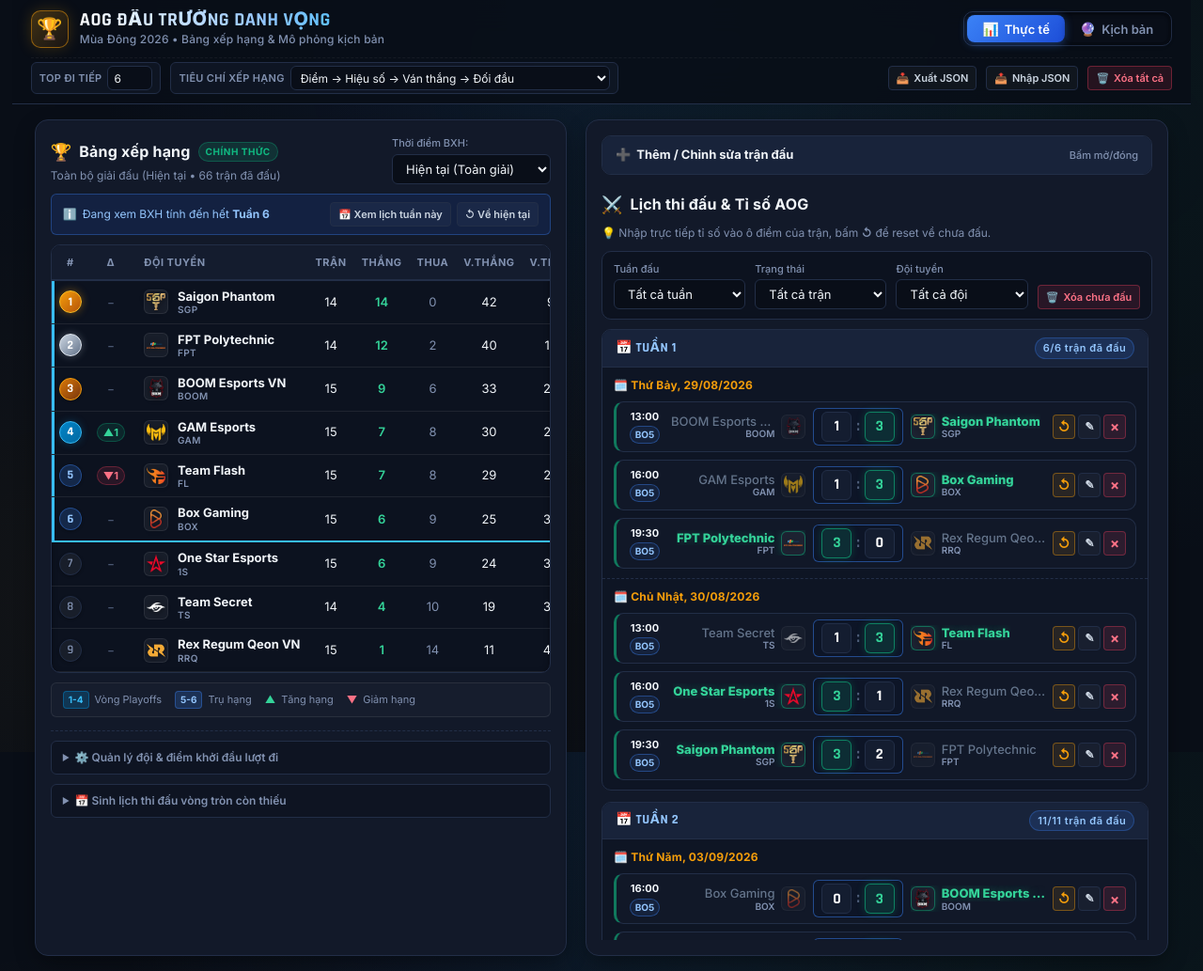
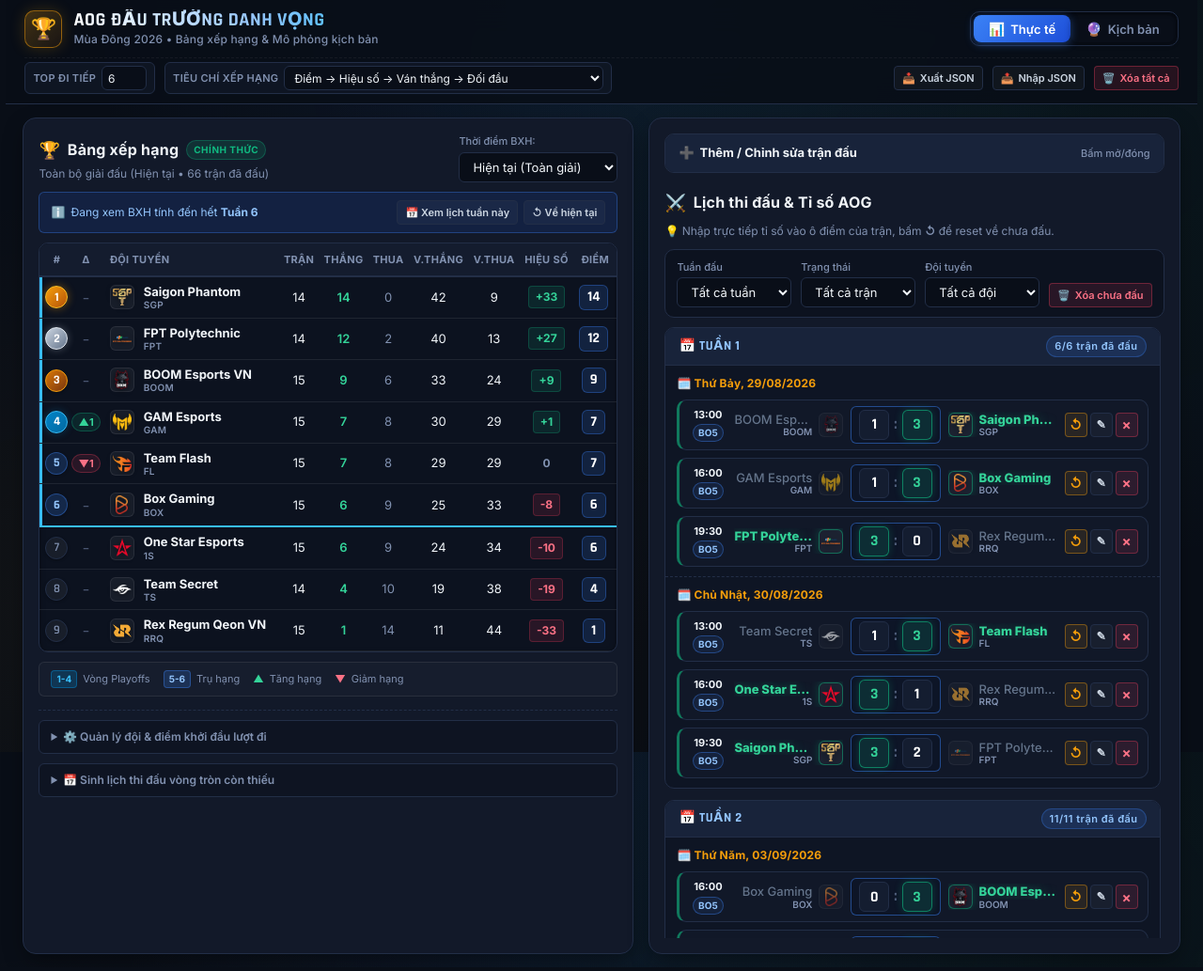
Before and after one commit to NguyenMinhTri24072005/AOGList, a website: page index.html in a window 1280 px wide. Shown: the whole page at 94% size. Drawn offline with Linux system fonts and the light colour scheme; no server answers.

Commit message:
Expand app container to 1840px, adjust main grid ratio, and optimize table cell padding to show full Points column

```diff
--- a/style.css
+++ b/style.css
@@ -65,8 +65,8 @@ body {
 }
 
 .app-container {
-  max-width: 1720px;
-  width: 98%;
+  max-width: 1840px;
+  width: 99%;
   margin: 0 auto;
   min-height: 100vh;
   display: flex;
@@ -235,9 +235,9 @@ body {
    ========================================================================== */
 main {
   display: grid;
-  grid-template-columns: minmax(0, 1.05fr) minmax(0, 1.15fr);
-  gap: 20px;
-  padding: 16px 24px;
+  grid-template-columns: minmax(0, 1.15fr) minmax(0, 1fr);
+  gap: 16px;
+  padding: 14px 18px;
   flex: 1;
 }
 
@@ -435,8 +435,8 @@ button:disabled {
   font-size: 11px;
   font-weight: 700;
   text-transform: uppercase;
-  letter-spacing: 0.5px;
-  padding: 10px 8px;
+  letter-spacing: 0.3px;
+  padding: 9px 5px;
   text-align: center;
   border-bottom: 2px solid var(--line);
   position: sticky;
@@ -446,7 +446,11 @@ button:disabled {
 
 .esports-table thead th.name {
   text-align: left;
-  padding-left: 12px;
+  padding-left: 8px;
+}
+
+.esports-table thead th.th-pts {
+  padding-right: 8px;
 }
 
 .esports-table tbody tr {
@@ -458,7 +462,7 @@ button:disabled {
 }
 
 .esports-table tbody td {
-  padding: 8px 8px;
+  padding: 7px 5px;
   text-align: center;
   border-bottom: 1px solid var(--line-subtle);
   vertical-align: middle;
@@ -466,7 +470,27 @@ button:disabled {
 
 .esports-table tbody td.name {
   text-align: left;
-  padding-left: 12px;
+  padding-left: 8px;
+}
+
+.esports-table tbody td.col-pts {
+  padding-right: 8px;
+}
+
+.col-rank, .th-rank {
+  width: 28px;
+  padding-left: 6px !important;
+  padding-right: 2px !important;
+}
+
+.col-delta, .th-delta {
+  width: 32px;
+  padding-left: 2px !important;
+  padding-right: 2px !important;
+}
+
+.col-stat, .th-stat {
+  padding: 7px 4px !important;
 }
 
 /* Rank Badges */
```
